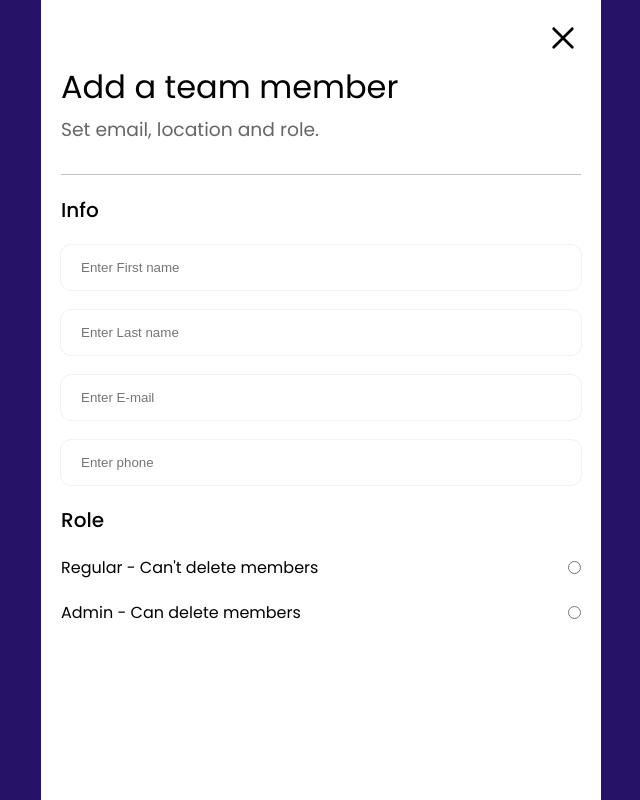
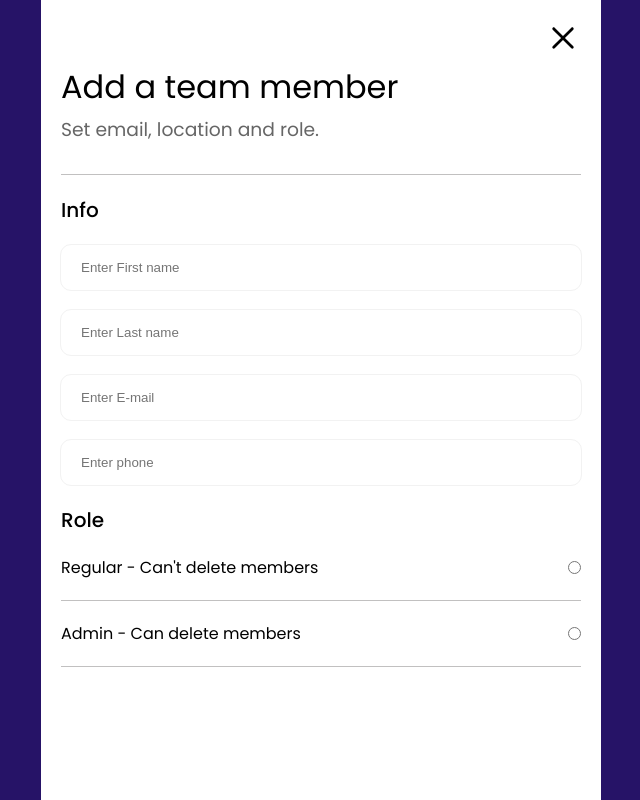
Before and after one commit to tirlochanarora16/seekout, a React (Create React App) app: page / in a window 1280 px wide. Both pictures are taken after a click on the element 882 px from the left and 41 px from the top of the page. Shown: the whole page, without its empty margins (319-959 px from the left). Built offline with nearby package versions, Linux system fonts and the light colour scheme.

Commit message:
minor style update

```diff
--- a/src/components/Radio/styles.module.css
+++ b/src/components/Radio/styles.module.css
@@ -1,5 +1,7 @@
 .radio {
   display: flex;
+  padding-bottom: 2rem;
+  border-bottom: 1px solid #c1c0c0;
 }
 
 .radio_label {
```
